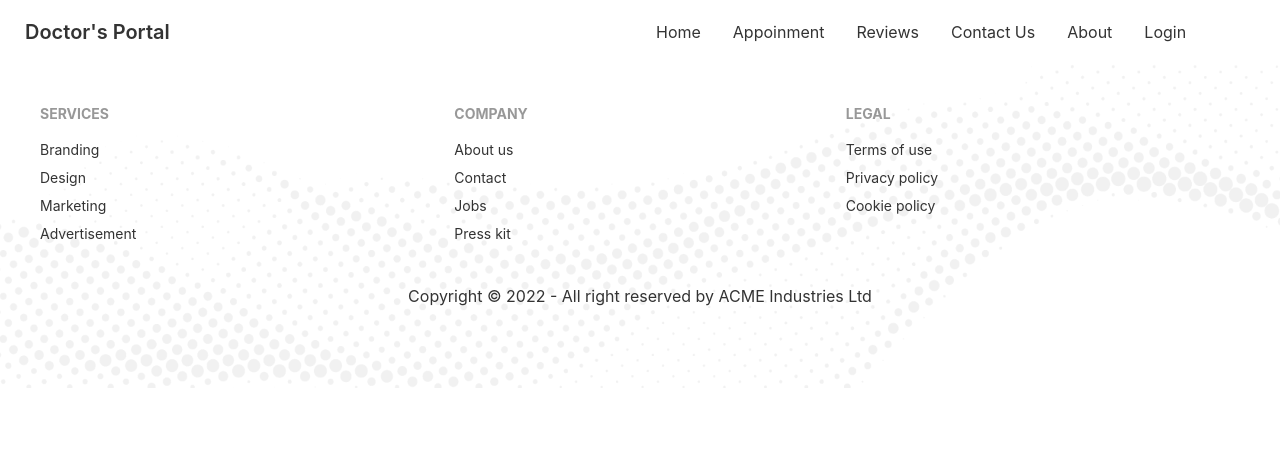
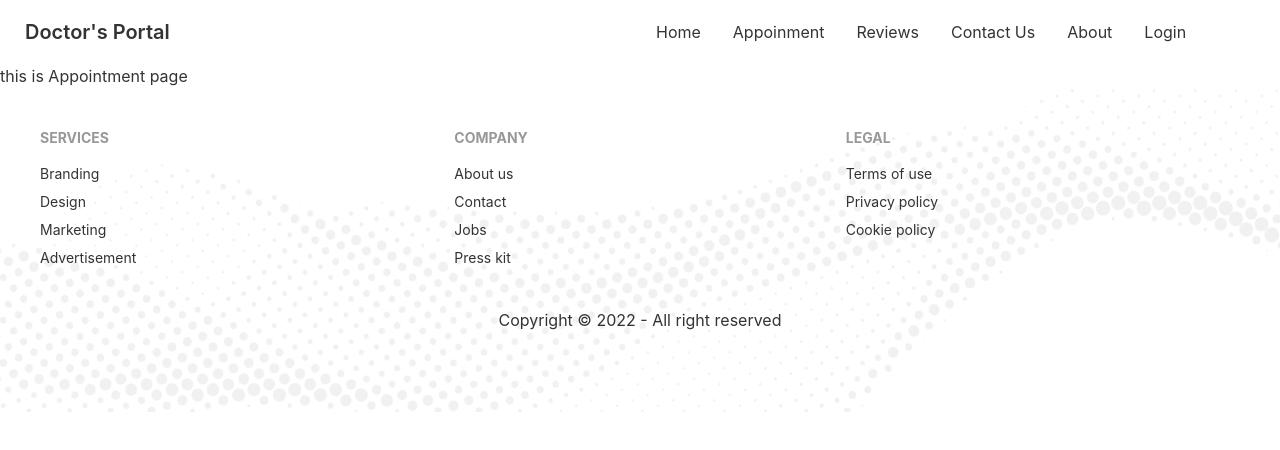
Before and after one commit to Fahadmohammad1/doctors-portal-client, a React (Create React App) app: page /appoinment in a window 1280 px wide. Shown: the top 450 px of the page. Built offline with nearby package versions, Linux system fonts and the light colour scheme.

Commit message:
some changes applien id home

```diff
--- a/src/App.js
+++ b/src/App.js
@@ -1,8 +1,8 @@
 import { Route, Routes } from "react-router-dom";
 import "./App.css";
 import About from "./Pages/About/About";
+import Appointment from "./Pages/Appointment/Appointment";
 import Home from "./Pages/Home/Home";
-import Footer from "./Pages/Shared/Footer";
 import Navbar from "./Pages/Shared/Navbar";
 
 function App() {
@@ -11,9 +11,9 @@ function App() {
       <Navbar />
       <Routes>
         <Route path="/" element={<Home />}></Route>
+        <Route path="/appoinment" element={<Appointment></Appointment>}></Route>
         <Route path="/about " element={<About />}></Route>
       </Routes>
-      <Footer></Footer>
     </div>
   );
 }
--- /dev/null
+++ b/src/Pages/Appointment/Appointment.js
@@ -0,0 +1,13 @@
+import React from "react";
+import Footer from "../Shared/Footer";
+
+const Appointment = () => {
+  return (
+    <div>
+      <h1>this is Appointment page</h1>
+      <Footer></Footer>
+    </div>
+  );
+};
+
+export default Appointment;
--- a/src/Pages/Home/Banner.js
+++ b/src/Pages/Home/Banner.js
@@ -6,7 +6,7 @@ const Banner = () => {
       <div className="hero-content flex-col lg:flex-row-reverse">
         <img
           src={chair}
-          className="lg:max-w-2xl rounded-lg shadow-2xl"
+          className="lg:max-w-2xl  rounded-lg shadow-2xl"
           alt=""
         />
         <div className="xl:pr-16">
--- a/src/Pages/Home/Details.js
+++ b/src/Pages/Home/Details.js
@@ -6,7 +6,7 @@ import phone from "../../assets/icons/phone.svg";
 
 const Details = () => {
   return (
-    <div className="lg:grid grid-cols-3 gap-5 container mx-auto">
+    <div className="grid md:grid-cols-2 lg:grid-cols-3 gap-5 container mx-auto">
       <DetailsCard
         cardTitle="Opening Hour's"
         img={clock}
--- a/src/Pages/Home/DetailsCard.js
+++ b/src/Pages/Home/DetailsCard.js
@@ -3,7 +3,7 @@ import React from "react";
 const DetailsCard = ({ img, bg, cardTitle }) => {
   return (
     <div className={`card lg:card-side shadow-xl ${bg} text-white`}>
-      <figure className="pl-6">
+      <figure className="lg:pl-6">
         <img src={img} alt="Album" />
       </figure>
       <div className="card-body">
--- a/src/Pages/Home/Home.js
+++ b/src/Pages/Home/Home.js
@@ -6,6 +6,7 @@ import Services from "./Services";
 import DentalCare from "./DentalCare";
 import MakeAppointment from "./MakeAppointment";
 import Testimonials from "./Testimonials";
+import Footer from "../Shared/Footer";
 
 const Home = () => {
   return (
@@ -29,6 +30,7 @@ const Home = () => {
       </div>
       <MakeAppointment></MakeAppointment>
       <Testimonials></Testimonials>
+      <Footer></Footer>
     </div>
   );
 };
--- a/src/Pages/Home/MakeAppointment.js
+++ b/src/Pages/Home/MakeAppointment.js
@@ -5,11 +5,11 @@ import appoinment from "../../assets/images/appointment.png";
 const MakeAppointment = () => {
   return (
     <section
-      className="flex justify-center items-center bg-cover lg:px-28"
+      className="flex justify-center items-center bg-cover lg:px-28 p-4"
       style={{ background: `url(${appoinment})` }}
     >
       <div className="lg:flex-1">
-        <img className="mt-[-115px] hidden lg:block" src={doctor} alt="" />
+        <img className="mt-[-122px] hidden lg:block" src={doctor} alt="" />
       </div>
       <div className="lg:flex-1">
         <h3 className="text-xl text-secondary font-bold">Appointment</h3>
--- a/src/Pages/Home/Services.js
+++ b/src/Pages/Home/Services.js
@@ -31,7 +31,7 @@ const Services = () => {
         our services
       </h3>
       <h1 className="text-4xl text-center text-accent">Services We Provide</h1>
-      <div className="grid lg:grid-cols-3 mt-16 gap-7 lg:px-6">
+      <div className="grid md:grid-cols-2 lg:grid-cols-3 mt-16 gap-7 lg:px-6">
         {services.map((service) => (
           <Service service={service} key={service.id}></Service>
         ))}
--- a/src/Pages/Home/Testimonials.js
+++ b/src/Pages/Home/Testimonials.js
@@ -33,7 +33,7 @@ const Testimonials = () => {
     },
   ];
   return (
-    <section className="px-8 my-28">
+    <section className="px-8 lg:my-28 my-20">
       <div className="flex justify-between">
         <div>
           <h4 className="text-xl text-secondary font-bold">Testimonials</h4>
--- a/src/Pages/Shared/Footer.js
+++ b/src/Pages/Shared/Footer.js
@@ -56,7 +56,7 @@ const Footer = () => {
         </div>
       </div>
       <div className="text-center my-10">
-        <p>Copyright © 2022 - All right reserved by ACME Industries Ltd</p>
+        <p>Copyright © 2022 - All right reserved</p>
       </div>
     </footer>
   );
--- a/src/Pages/Shared/Navbar.js
+++ b/src/Pages/Shared/Navbar.js
@@ -25,7 +25,7 @@ const Navbar = () => {
     </>
   );
   return (
-    <div className="navbar bg-base-100">
+    <div className="navbar bg-base-100 sticky top-0 z-10">
       <div className="navbar-start">
         <div className="dropdown">
           <label tabIndex="0" className="btn btn-ghost lg:hidden">
```
